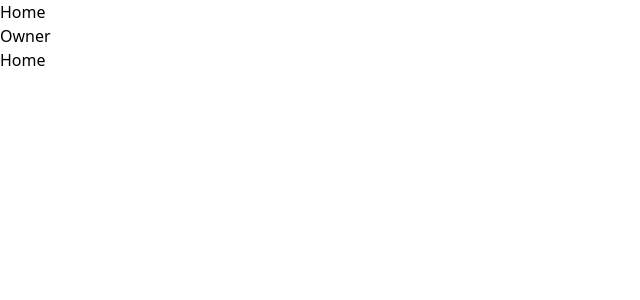
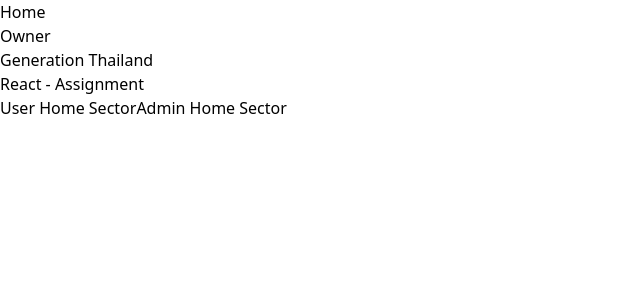
Before and after one commit to Rawisut06/28-rawisut-react, a React (Vite) app: page / in a window 1280 px wide. Shown: the top 300 px of the page, without its empty margins (0-640 px from the left). Built offline with nearby package versions, Linux system fonts and the light colour scheme; no server answers.

Commit message:
changed sector using  onClick button

```diff
--- a/src/pages/Admin.jsx
+++ b/src/pages/Admin.jsx
@@ -0,0 +1,9 @@
+import React from 'react'
+
+function Admin() {
+  return (
+    <div>Admin</div>
+  )
+}
+
+export default Admin
--- a/src/pages/Home.jsx
+++ b/src/pages/Home.jsx
@@ -1,8 +1,38 @@
-
+import axios from "axios"
+import { useEffect, useState } from "react"
+import Admin from "./Admin";
+import User from "./User"
 
 function Home() {
+  const [sector, setSector] = useState("")
+  const [employees, setEmployees] = useState([])
+
+  useEffect(() => {
+    const getData = async () => {
+      const response = await axios.get("https://jsd5-mock-backend.onrender.com/members");
+      setEmployees(response.data);
+    }
+    getData()
+  })
+
+  const sectorComponent = () => {
+    if (sector === "Admin") return <Admin />;
+    if (sector === "User") return <User />
+  }
+
   return (
-    <div>Home</div>
+    <div>
+      <div className="text-center text-2xl font-bold">
+        <h1>Generation Thailand</h1>
+        <h1>
+        {sector === "" ? "React - Assignment" : (
+            `Home - ${sector} Sector`
+          )}
+        </h1>
+      </div>
+      <button onClick={() => setSector("User")}>User Home Sector</button>
+      <button onClick={() => setSector("Admin")}>Admin Home Sector</button>
+    </div>
   )
 }
 
--- a/src/pages/User.jsx
+++ b/src/pages/User.jsx
@@ -0,0 +1,9 @@
+import React from 'react'
+
+function User() {
+  return (
+    <div>User</div>
+  )
+}
+
+export default User
```
